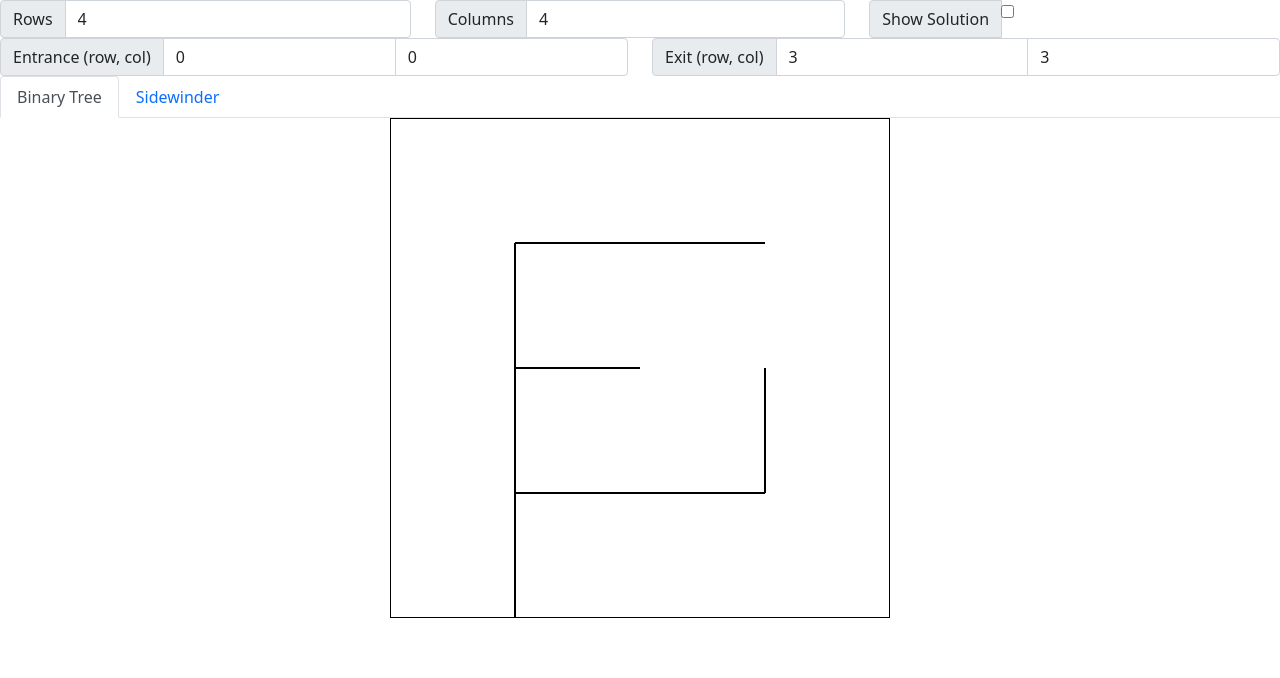
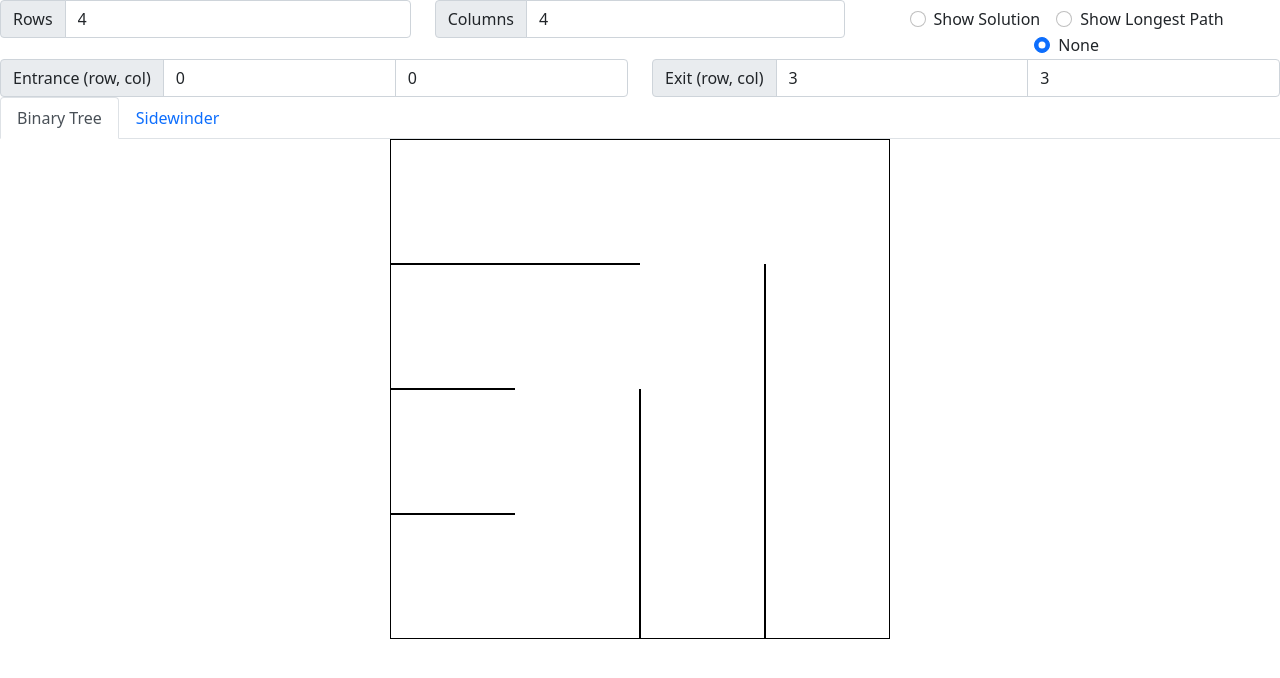
Before and after one commit to mjfreese/mazes, a React (Create React App) app: page / in a window 1280 px wide. Shown: the top 678 px of the page. Built offline with nearby package versions, Linux system fonts and the light colour scheme.

Commit message:
Consolidate to 1 display page, better min/max

```diff
--- a/src/components/BinaryTree/BinaryTreePage.js
+++ /dev/null
@@ -1,38 +0,0 @@
-import React from 'react'
-import GridLayout from "../Layout/GridLayout"
-import { createDisplayCell } from '../Layout/CellUtilities'
-import { Grid } from '../Common/Grid'
-import { createBinaryTree } from './BinaryTree'
-import { DistanceGrid } from '../Common/DistanceGrid'
-
-const generateModel = (rows, cols, showDistances, enter, exit) => {
-    const model = []
-    const grid = showDistances ? new DistanceGrid(rows, cols) : new Grid(rows, cols)
-    const binaryTree = createBinaryTree(grid)
-
-    if (showDistances)
-    {
-        const start = grid.getCell(...enter)
-        const distances = start.distances()
-        grid.distances = distances.pathTo(grid.getCell(...exit))
-    }
-
-    for (const cell of binaryTree.eachCell()) {
-        model.push(createDisplayCell(
-            cell.column,
-            cell.row,
-            cell.openWalls(),
-            grid.contentsOfCell(cell),
-            cell.background))
-    }
-
-    return model
-}
-
-const BinaryTreePage = ({rows = 4, cols = 4, showDistances = false, enter = [0, 0], exit = [3, 3]}) => {
-    const model = generateModel(rows, cols, showDistances, enter, exit)
-
-    return (<GridLayout model={model} cols={cols}/>)
-}
-
-export default BinaryTreePage
--- a/src/components/Common/Distances.js
+++ b/src/components/Common/Distances.js
@@ -76,7 +76,6 @@ export class Distances {
         for (const key of this.keys) {
             const cell = this.cellsByCoord[key]
             const distance = this.getDistance(cell)
-            console.log(cell, distance)
             if (distance > maxDistance) {
                 maxCell = cell
                 maxDistance = distance
--- a/src/components/Common/Grid.js
+++ b/src/components/Common/Grid.js
@@ -37,7 +37,7 @@ export class Grid {
     getCell(row, col) {
         if (row >= this.rows || row < 0)
             return null
-        if (col < 0 || col >= this.grid[row].length)
+        if (!this.grid[row] || col < 0 || col >= this.grid[row].length)
             return null
 
         return this.grid[row][col]
--- a/src/components/Common/GridPage.js
+++ b/src/components/Common/GridPage.js
@@ -1,22 +1,80 @@
 import React, { useState } from 'react'
-import { Col, FormControl, Row, Tab, Tabs, InputGroup, FormCheck } from 'react-bootstrap'
+import { Col, FormControl, Row, Tab, Tabs, InputGroup, FormCheck, Form } from 'react-bootstrap'
 
-import BinaryTreePage from '../BinaryTree/BinaryTreePage'
-import SidewinderPage from '../Sidewinder/SidewinderPage'
+import { createBinaryTree } from '../BinaryTree/BinaryTree'
+import { createDisplayCell } from '../Layout/CellUtilities'
+import GridLayout from '../Layout/GridLayout'
+import { createSidewinder } from '../Sidewinder/Sidewinder'
+import { DistanceGrid } from './DistanceGrid'
 
 const modelGenerators = [
-    { name: 'Binary Tree', page: BinaryTreePage },
-    { name: 'Sidewinder', page: SidewinderPage },
+    { name: 'Binary Tree', generator: createBinaryTree },
+    { name: 'Sidewinder', generator: createSidewinder },
 ]
+
+const getSolution = (showSolution, showLongestPath, enter, exit, grid) => {
+    console.log(exit)
+    if (showSolution)
+    {
+        const start = grid.getCell(...enter)
+
+        if (!start)
+            return
+
+        const distances = start.distances()
+        grid.distances = distances.pathTo(grid.getCell(...exit))
+    }
+
+    else if (showLongestPath)
+    {
+        const start = grid.getCell(0, 0)
+
+        if (!start)
+            return
+
+        const distances = start.distances()
+
+        const [newStart, /*UNUSED*/] = distances.max()
+        const newDistances = newStart.distances()
+
+        const [goal, /*UNUSED*/] = newDistances.max()
+        grid.distances = newDistances.pathTo(goal)
+    }
+}
+
+const generateModel = (rows, cols, showSolution, enter, exit, showLongestPath, modelGenerator) => {
+    const model = []
+    const grid = new DistanceGrid(rows, cols)
+    const binaryTree = modelGenerator(grid)
+
+    if (showSolution || showLongestPath) {
+        grid.distances = getSolution(showSolution, showLongestPath, enter, exit, grid)
+    }
+
+    for (const cell of binaryTree.eachCell()) {
+        model.push(createDisplayCell(
+            cell.column,
+            cell.row,
+            cell.openWalls(),
+            grid.contentsOfCell(cell),
+            cell.background))
+    }
+
+    return model
+}
+
+const getNewTargetCellCoord = (row, col) => {
+    console.log(row, col)
+    return [isNaN(row) ? 0 : parseInt(row), isNaN(col) ? 0 : parseInt(col)]
+}
 
 const GridPage = () => {
     const [numRows, setNumRows] = useState(4)
     const [numCols, setNumCols] = useState(4)
-    const [showDistances, setShowDistances] = useState(false)
-    const [entranceRow, setEntranceRow] = useState(0)
-    const [entranceCol, setEntranceCol] = useState(0)
-    const [exitRow, setExitRow] = useState(3)
-    const [exitCol, setExitCol] = useState(3)
+    const [showSolution, setShowSolution] = useState(false)
+    const [entrance, setEntrance] = useState([0,0])
+    const [exit, setExit] = useState([3, 3])
+    const [showLongestPath, setShowLongestPath] = useState(false)
 
     return (
         <div>
@@ -27,7 +85,7 @@ const GridPage = () => {
                         <FormControl
                             type='number'
                             value={numRows}
-                            onChange={(ev) => setNumRows(ev.target.value)}
+                            onChange={(ev) => setNumRows(parseInt(ev.target.value))}
                             max={20}
                         />
                     </InputGroup>
@@ -38,21 +96,47 @@ const GridPage = () => {
                         <FormControl
                             type='number'
                             value={numCols}
-                            onChange={(ev) => setNumCols(ev.target.value)}
+                            onChange={(ev) => setNumCols(parseInt(ev.target.value))}
                             max={20}
                         />
                     </InputGroup>
                 </Col>
                 <Col xs={4}>
-                    <InputGroup>
-                        <InputGroup.Text>Show Solution</InputGroup.Text>
+                    <Form style={{marginTop:'7px', textAlign:'center'}}>
                         <FormCheck
-                            type='switch'
-                            onChange={() => {
-                                setShowDistances(old => !old)
+                            inline
+                            type='radio'
+                            label='Show Solution'
+                            name='slnGroup'
+                            checked={showSolution}
+                            onChange={(ev) => {
+                                setShowSolution(true)
+                                setShowLongestPath(false)
                             }}
                         />
-                    </InputGroup>
+                        <FormCheck
+                            inline
+                            type='radio'
+                            label='Show Longest Path'
+                            name='slnGroup'
+                            checked={showLongestPath}
+                            onChange={(ev) => {
+                                setShowSolution(false)
+                                setShowLongestPath(true)
+                            }}
+                        />
+                        <FormCheck
+                            inline
+                            type='radio'
+                            label='None'
+                            name='slnGroup'
+                            checked={!showLongestPath && !showSolution}
+                            onChange={(ev) => {
+                                setShowLongestPath(false)
+                                setShowSolution(false)
+                            }}
+                        />
+                    </Form>
                 </Col>
             </Row>
             <Row>
@@ -61,15 +145,17 @@ const GridPage = () => {
                         <InputGroup.Text>Entrance (row, col)</InputGroup.Text>
                         <FormControl
                             type='number'
-                            value={entranceRow}
-                            onChange={(ev) => setEntranceRow(ev.target.value)}
-                            max={20}
+                            value={entrance[0]}
+                            onChange={(ev) => setEntrance(old => getNewTargetCellCoord(ev.target.value, old[1]))}
+                            min={0}
+                            max={numRows - 1}
                         />
                         <FormControl
                             type='number'
-                            value={entranceCol}
-                            onChange={(ev) => setEntranceCol(ev.target.value)}
-                            max={20}
+                            value={entrance[1]}
+                            onChange={(ev) => setEntrance(old => getNewTargetCellCoord(old[0], ev.target.value))}
+                            min={0}
+                            max={numCols - 1}
                         />
                     </InputGroup>
                 </Col>
@@ -78,15 +164,17 @@ const GridPage = () => {
                         <InputGroup.Text>Exit (row, col)</InputGroup.Text>
                         <FormControl
                             type='number'
-                            value={exitRow}
-                            onChange={(ev) => setExitRow(ev.target.value)}
-                            max={20}
+                            value={exit[0]}
+                            onChange={(ev) => setExit(old => getNewTargetCellCoord(ev.target.value, old[1]))}
+                            min={0}
+                            max={numRows - 1}
                         />
                         <FormControl
                             type='number'
-                            value={exitCol}
-                            onChange={(ev) => setExitCol(ev.target.value)}
-                            max={20}
+                            value={exit[1]}
+                            onChange={(ev) => setExit(old => getNewTargetCellCoord(old[0], ev.target.value))}
+                            min={0}
+                            max={numCols - 1}
                         />
                     </InputGroup>
                 </Col>
@@ -99,12 +187,16 @@ const GridPage = () => {
                                 <Tab key={index} eventKey={gen.name} title={gen.name}>
                                     <center>
                                     {
-                                        <gen.page
-                                            rows={parseInt(numRows)}
-                                            cols={parseInt(numCols)}
-                                            showDistances={showDistances}
-                                            entrance={[entranceRow, entranceCol]}
-                                            exit={[exitRow, exitCol]}
+                                        <GridLayout
+                                            model={generateModel(
+                                                numRows,
+                                                numCols,
+                                                showSolution,
+                                                entrance,
+                                                exit,
+                                                showLongestPath,
+                                                gen.generator)}
+                                            cols={numCols}
                                         />
                                     }
                                     </center>
--- a/src/components/Layout/GridLayout.js
+++ b/src/components/Layout/GridLayout.js
@@ -34,7 +34,7 @@ const GridLayout = ({model, cols = 4}) => {
                 className='layout'
                 isDraggable={false}
                 isResizable={false}
-                cols={cols}
+                cols={cols || 0}
                 margin={[0,0]}
                 rowHeight={500 / cols}
             >
--- a/src/components/Sidewinder/SidewinderPage.js
+++ /dev/null
@@ -1,39 +0,0 @@
-import React from 'react'
-import GridLayout from "../Layout/GridLayout"
-import { createDisplayCell } from '../Layout/CellUtilities'
-import { Grid } from '../Common/Grid'
-import { createSidewinder } from './Sidewinder'
-import { DistanceGrid } from '../Common/DistanceGrid'
-
-const generateModel = (rows, cols, showDistances, enter, exit) => {
-    const model = []
-
-    const grid = showDistances ? new DistanceGrid(rows, cols) : new Grid(rows, cols)
-    const sidewinder = createSidewinder(grid)
-
-    if (showDistances)
-    {
-        const start = grid.getCell(...enter)
-        const distances = start.distances()
-        grid.distances = distances.pathTo(grid.getCell(...exit))
-    }
-
-    for (const cell of sidewinder.eachCell()) {
-        model.push(createDisplayCell(
-            cell.column,
-            cell.row,
-            cell.openWalls(),
-            grid.contentsOfCell(cell),
-            cell.background))
-    }
-
-    return model
-}
-
-const SidewinderPage = ({rows = 4, cols = 4, showDistances = false, enter = [0, 0], exit = [3, 3]}) => {
-    const model = generateModel(rows, cols, showDistances, enter, exit)
-
-    return (<GridLayout model={model} cols={cols}/>)
-}
-
-export default SidewinderPage
--- a/src/routes/AppRoutes.js
+++ b/src/routes/AppRoutes.js
@@ -1,16 +1,12 @@
 import React from 'react'
 import {BrowserRouter, Route, Switch} from 'react-router-dom'
 
-import BinaryTreePage from '../components/BinaryTree/BinaryTreePage'
 import HomePage from '../components/Home/HomePage'
-import SidewinderPage from '../components/Sidewinder/SidewinderPage'
 
 const AppRoutes = () => (
     <BrowserRouter basename={process.env.PUBLIC_URL}>
         <Switch>
             <Route path='/' exact component={HomePage} />
-            <Route path='/BinaryTree' exact component={BinaryTreePage} />
-            <Route path='/Sidewinder' exact component={SidewinderPage} />
         </Switch>
     </BrowserRouter>
 )
```
